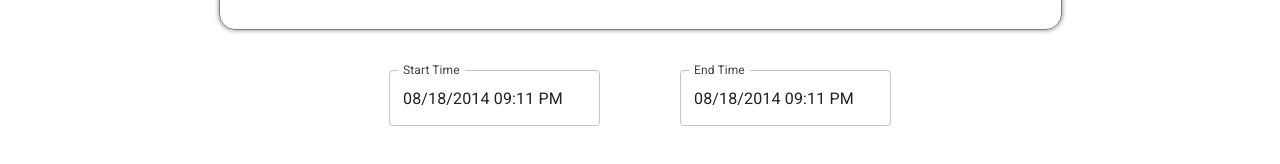
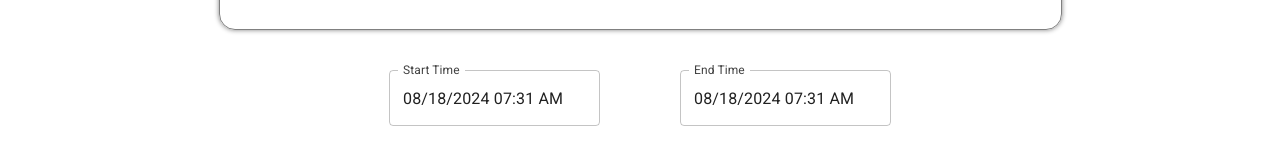
Before and after one commit to raj5036/Real-Time-Collaborative-Bidding-Engine, a React (Vite) app in the folder ui/: page /create-bid in a window 1280 px wide. Shown: the part 396-560 px from the top of the page. Built offline with nearby package versions, Linux system fonts and the light colour scheme; no server answers.

Commit message:
Set the initial date & time with current one

```diff
--- a/ui/src/pages/CreateBidsPage/CreateBidsPage.tsx
+++ b/ui/src/pages/CreateBidsPage/CreateBidsPage.tsx
@@ -8,7 +8,7 @@ import DoneOutlineIcon from '@mui/icons-material/DoneOutline';
 import MonetizationOnIcon from '@mui/icons-material/MonetizationOn';
 import { toast } from "react-toastify"
 import { CreateBid } from "../../utils/ApiClient"
-import { IBidItem } from "../../utils/Types"
+import { IBidItem, IUser } from "../../utils/Types"
 import { API_ERROR_MESSAGES } from "../../utils/Constants"
 import { useNavigate } from "react-router-dom"
 import AppRoutes from "../../routes/routes"
@@ -16,11 +16,12 @@ import { CommonUtils } from "../../utils/CommonUtils"
 
 const CreateBidsPage: React.FC = () => {
 	const [title, setTitle] = useState<string>("")
+
 	const [startTime, setStartTime] = useState<string>(
-		dayjs('2014-08-18T21:11:54').format('YYYY-MM-DD HH:mm:ss'),
+		dayjs().format('YYYY-MM-DD HH:mm:ss'),
 	);
 	const [endTime, setEndTime] = useState<string>(
-		dayjs('2014-08-18T21:11:54').format('YYYY-MM-DD HH:mm:ss'),
+		dayjs().format('YYYY-MM-DD HH:mm:ss'),
 	);
 	const [currentBidItem, setCurrentBidItem] = useState<IBidItem>({
 		title: "",
@@ -83,7 +84,10 @@ const CreateBidsPage: React.FC = () => {
 				endDate: CommonUtils.parseDate(endTime),
 				endTime: CommonUtils.parseTime(endTime),
 				bidItems: bidItems.slice(1),
-				status: "active"
+				status: "active",
+				id: "",
+				bidCreatorId: "",
+				bidCreator: {} as IUser
 			})
 			console.log("result", result)
 			if (result.success) {
```
Also changed, not shown: 1 other file (tests, documents, lock files or other folders).
